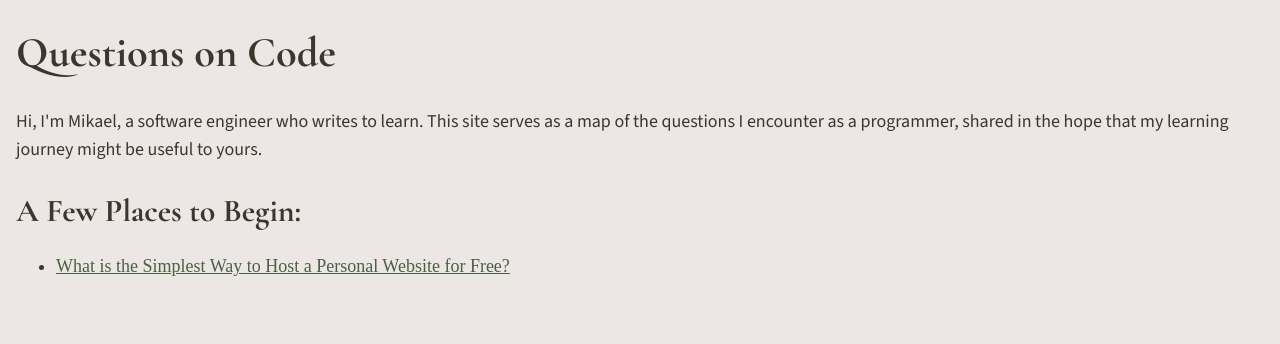
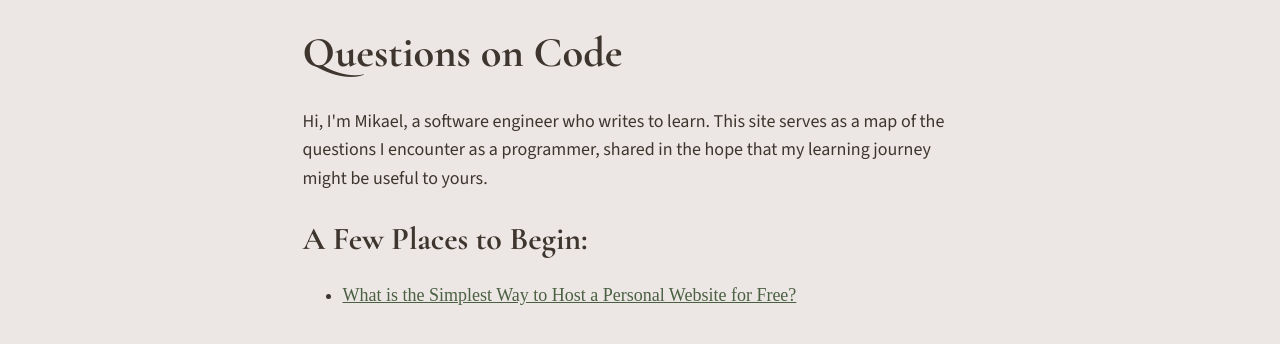
Before and after one commit to MikaelCarpenter/mikaelcarpenter.github.io, a plain HTML site: page index.html in a window 1280 px wide. Drawn offline with Linux system fonts and the light colour scheme.

Commit message:
feat: responsive body layout

```diff
--- a/css/global.css
+++ b/css/global.css
@@ -25,9 +25,25 @@ html {
 body {
   display: flow-root;
   color: var(--text);
-  margin: 0px 16px 64px 16px;
+  width: 100%;
+  box-sizing: border-box;
+  margin: 0 auto 64px auto;
+  padding: 0 4vw;
 }
 
 a {
   color: var(--primary);
 }
+
+@media (min-width: 768px) {
+  body {
+    padding: 0 4rem;
+  }
+}
+
+@media (min-width: 1024px) {
+  body {
+    max-width: 75ch;
+    padding: 0;
+  }
+}
```
